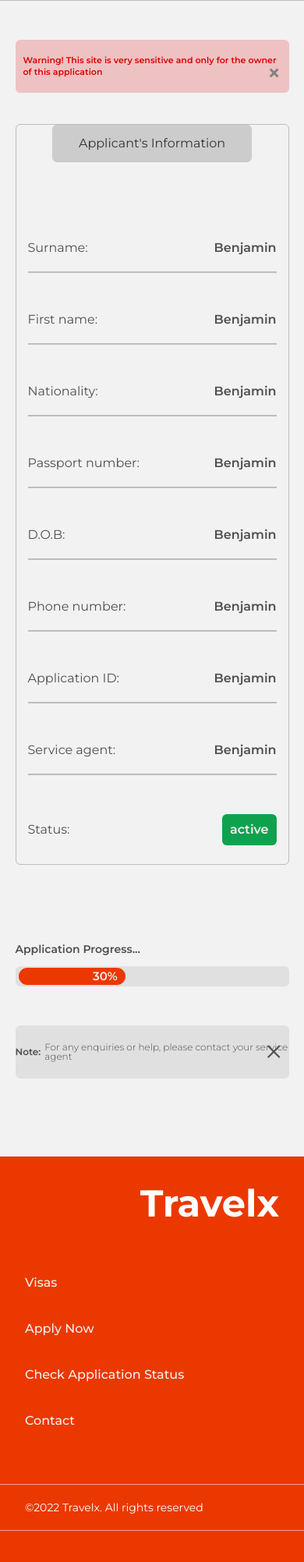
After one commit to LegendaryBen/travel, a PHP site: page /user.html in a window 390 px wide. The commit adds this page. Shown: the part 441-2444 px from the top of the page at 78% size. Run offline with PHP 8.4, Linux system fonts and the light colour scheme.

Commit message:
completed the user page

```diff
--- a/css/apply.css
+++ b/css/apply.css
@@ -451,4 +451,8 @@ footer>div:last-child{
         padding:0px 20px;
     }
 
+    .sec1-second{
+        left:90%;opacity:0;
+    }
+
 }
--- /dev/null
+++ b/css/user.css
@@ -0,0 +1,468 @@
+@import url('https://fonts.googleapis.com/css2?family=Montserrat:ital,wght@0,100;0,200;0,300;0,400;0,500;0,600;0,700;0,800;0,900;1,100;1,200;1,300;1,400;1,500;1,600;1,700;1,800;1,900&display=swap');
+
+
+*,*::before,*::after{
+    margin:0;padding:0;box-sizing: border-box;
+}
+
+body{
+    background: #F2F2F2;
+}
+
+.ham-menu{
+    position:fixed;top:-230%;right:0;height:100vh;width:100%;background-color:rgba(0, 0, 0,0.8);z-index:50;left:0;
+    backdrop-filter:blur(5px);padding:10px 20px;transition:0.5s;overflow:scroll;
+}
+
+.head{
+    display:flex;justify-content:space-between;align-items:center;
+}
+
+.head>div{
+    display:flex;align-items:center;
+}
+
+.head span{
+    font-family:'Montserrat';font-style: normal;font-weight: 600;font-size: 20px;line-height: 24px;color: #F2F2F2;
+}
+
+.cancle,.logo1{
+    width:35px;height:35px;
+}
+
+.logo1{
+    margin-right:10px;
+}
+
+.clicks{
+    margin-top: 100px;
+}
+
+.clicks>div,.clicks2{
+    text-align:center;width:100%;padding-bottom:60px;
+}
+
+.clicks>div a{
+    text-decoration:none;font-family:'Montserrat';font-style: normal;font-weight: 400;font-size: 18px;
+    line-height: 22px;color: #F2F2F2;
+}
+
+header{
+    width:100%;display:flex;justify-content: space-between;align-items: center;padding:20px 64px;
+    position: fixed;top:0;left:0;right:0;z-index:40;top:0;
+}
+
+.first a{
+    text-decoration:none;color:white; font-family: 'Montserrat';font-style: normal;
+    font-weight: 600;font-size: 24px;line-height: 29px;color:black;
+    display:flex;align-items: center;
+}
+
+.first a>*{
+    margin-right:15px;
+}
+
+.second{
+    display:flex;justify-content:space-between;align-items: center;
+}
+
+.second a{
+    text-decoration:none;font-family: 'Montserrat';font-style: normal;font-weight: 400;font-size: 18px;
+    line-height: 22px;color:black;margin-left:50px;display:flex;align-items:center;
+}
+
+.second a>*{
+    margin-left:10px;
+}
+
+.third{
+    font-family: 'Montserrat';font-style: normal;font-weight: 600;font-size: 18px;line-height: 22px;
+    color:white;text-decoration:none;padding:15px 20px;background: #BDBDBD;border-radius: 2px;
+}
+
+.toggle{
+    display:block;
+}
+
+.ham{
+    width:50px;height:50px;display:none;
+}
+
+.section1{
+    width:100%;text-align:center;padding-bottom:20px;margin-top:200px;font-family: 'Montserrat';
+    font-style: normal;font-weight: 700;font-size: 32px;line-height: 39px;color: #333333;
+    border-bottom:1px solid #BDBDBD;
+}
+
+.section2{
+    width:100%;height:248px;padding-bottom:50px;border-bottom:1px solid #BDBDBD;display: flex;
+    justify-content: center;align-items:center;margin-top:80px;font-family: 'Montserrat';font-style: normal;
+}
+
+.section2>div{
+    display:flex;align-items:center;padding-left:0;
+}
+
+.section2 img{
+    margin-right:30px;width: 248px;height:248px;border-radius: 6px;object-fit: cover;
+}
+
+.details>div:first-child{
+    font-weight: 700;font-size: 32px;line-height: 39px;color: #333333;margin-bottom:10px;
+}
+
+.details>div:nth-child(2){
+    font-weight: 400;font-size: 20px;line-height: 24px;color: #4F4F4F;margin-bottom:10px;
+}
+
+.warning{
+    width:100%;display:flex;justify-content: center;align-items:center;margin-top:50px;
+}
+
+.warning>div{
+    width:50%;display:flex;justify-content:center;align-items:center;height: 68px;background: rgba(221, 0, 0, 0.2);
+    border-radius: 6px;font-family: 'Montserrat';font-style: normal;font-weight: 600;font-size: 18px;line-height: 22px;
+    color: #DD0000;padding:10px;position:relative;
+}
+
+.span{
+    position: absolute;right:0px;color:#828282;font-size:40px;
+}
+
+.user-details{
+    margin-top:40px;display:flex;justify-content: center;
+}
+
+.user-details>div{
+    flex-basis:50%;height:1070px;border: 1px solid #BDBDBD;
+    border-radius: 6px;padding: 0px 100px;margin-bottom:40px;
+}
+
+.applicant{
+    display:flex;justify-content: center;align-items:center;
+}
+
+.applicant>div{
+    flex-basis:60%;display:flex;justify-content:center;align-items: center;padding: 12px 0px;
+    height: 48px;background:rgba(189, 189, 189,0.7);border-radius: 6px;font-family: 'Montserrat';
+    font-style: normal;font-weight: 400;font-size: 20px;line-height: 24px;color: #333333;
+}
+
+.next{
+    width:100%;margin-top:100px;
+}
+
+.information{
+    width:100%;margin-bottom:50px;display:flex;justify-content:space-between;align-items: center;
+    padding-bottom:30px;border-bottom:2px solid #BDBDBD;font-family: 'Montserrat';font-style: normal;
+}
+
+.last{
+    width:100%;display:flex;justify-content:space-between;align-items: center;
+}
+
+.last>span:first-child{
+    font-weight: 400;font-size: 20px;line-height: 24px;color: #4F4F4F;font-family: 'Montserrat';font-style: normal;
+}
+
+.information>span:first-child{
+    font-weight: 400;font-size: 20px;line-height: 24px;color: #4F4F4F;
+}
+
+.information>span:last-child{
+    font-weight: 600;font-size: 20px;line-height: 24px;color: #4F4F4F;
+}
+
+.last>span:last-child{
+    font-family: 'Montserrat';font-style: normal;font-weight: 600;font-size: 20px;line-height: 24px;color: #F2F2F2;
+    padding:10px;background: #0FA24E;border-radius: 6px;
+}
+
+
+.loader{
+    width:100%;display:flex;justify-content:center;align-items:center;margin-top:90px;position: relative;
+    margin-bottom:50px;
+}
+
+.loader>div{
+    width:80%;height:36px;padding: 2px 10px;background: #E0E0E0;border-radius: 6px;
+    position:relative;
+}
+
+.loader>div::before{
+    content:"Application Progress...";position: absolute;left:0;top:-40px;font-family: 'Montserrat';
+    font-style: normal;font-weight: 600;font-size: 20px;line-height: 24px;color: #4F4F4F;
+}
+
+
+.load{
+    width:40%;height:100%;position:relative;background: #EB3800;border-radius: 6px;
+}
+
+.load div{
+    position: absolute;font-family: 'Montserrat';font-style: normal;font-weight: 600;font-size: 20px;
+    line-height: 24px;color: #F2F2F2;right:10px;top:5px;
+}
+
+.notice{
+    width:100%;display:flex;justify-content:center;align-items:center;margin-top:50px;position: relative;
+    margin-bottom:100px;
+}
+
+.notice>div{
+    width:80%;height:68px;
+}
+
+.notice>div>div{
+    width:60%;height:100%;position: relative;background: #E0E0E0;border-radius: 6px;
+    display:flex;justify-content:center;align-items:center;font-family: 'Montserrat';
+    font-style: normal;font-weight:300;font-size: 18px;line-height: 22px;color: #4F4F4F;
+}
+
+.notice>div>div span{
+    font-weight:600;padding-right:10px;
+}
+
+.notice>div>div div{
+    position:absolute;right:10px;font-size:50px;
+}
+
+
+footer{
+    padding-bottom:40px;background-color: #EB3800;
+}
+
+
+footer>div:first-child{
+    display:flex;justify-content:flex-end;height:370px;background-color: #EB3800;width:100%;align-items: center;
+    padding:32px 64px;font-family: 'Montserrat';font-style: normal;font-weight: 700;font-size: 250px;
+    line-height: 305px;text-align: right;color: #FFFFFF;
+}
+
+footer>div:nth-child(2){
+    display:flex;flex-direction:column;height:300px;width:100%;background-color:#EB3800;padding:32px 64px;
+}
+
+footer>div:nth-child(2)>a{
+    text-decoration:none;font-family: 'Montserrat';
+    font-style: normal;font-weight: 500;font-size: 22px;line-height: 27px;color: #F2F2F2;margin-bottom: 20px;
+}
+
+footer>div:last-child{
+    width:100%;height:60px;border-top:1px solid rgba(255, 255, 255,0.5);
+    border-bottom:1px solid rgba(255, 255, 255,0.5);background-color: #EB3800;
+    font-family: 'Montserrat';font-style: normal;font-weight: 400;font-size: 14px;
+    line-height: 17px;color: #FFFFFF;padding:0px 64px;display:flex;justify-content:flex-start;align-items:center;
+}
+
+@media only screen and (max-width:1024px){
+    header{
+        padding:20px 32px;
+    }
+
+    .first a{
+        font-size: 20px;line-height: 26px;
+    }
+
+    .second a{
+        font-size:15px;line-height:18px;margin-left:30px;
+    }
+
+    .third{
+        font-size: 15px;line-height:18px;
+    }
+
+    footer>div:first-child{
+        font-size: 200px;
+    }
+
+    .warning>div{
+        width:80%;
+    }
+
+    .user-details>div{
+        flex-basis:80%;
+    }
+
+    .span{
+        right:10px;
+    }
+
+    .notice>div>div{
+        width:90%;
+    }
+
+}
+
+@media only screen and (max-width:768px){
+
+    .ham{
+        display:block;
+    }
+
+    .toggle{
+        display:none;
+    }
+
+    .second{
+        display:none;
+    }
+
+    footer>div:first-child{
+        padding:32px 32px;font-size:150px;
+    }
+
+    footer>div:nth-child(2){
+        padding:32px 32px;
+    }
+
+    footer>div:nth-child(2)>a{
+        font-size:18px;
+    }
+
+    footer>div:last-child{
+        padding:0px 32px;
+    }
+
+    .warning>div{
+        width:90%;
+    }
+
+    .user-details>div{
+        flex-basis:90%;padding:0px 50px;
+    }
+
+    .notice>div>div{
+        width:100%;
+    }
+
+    .loader>div{
+        width:90%;
+    }
+
+    .notice>div{
+        width:90%;
+    }
+
+    .notice>div>div{
+        width:100%;font-size:15px;
+    }
+
+}
+
+@media only screen and (max-width:426px){
+    .warning>div{
+        font-size:11px;line-height:15px;
+    }
+
+    header{
+        padding:20px 20px;
+    }
+
+    .span{
+        font-size:30px;top:35px
+    }
+
+    .section1{
+        font-size:18px;line-height:21px;
+    }
+
+    .section2>div{
+        padding-left:5px;
+    }
+
+    .section2{
+        width:100%;height:180px;padding-bottom:0px;border-bottom:1px solid #BDBDBD;display: flex;
+        justify-content: center;align-items:center;margin-top:20px;
+    }
+
+    .section2 img{
+        margin-right:10px;width:120px;height:120px;border-radius: 6px;object-fit: cover;
+    }
+
+    .details>div:first-child{
+        font-weight: 700;font-size:20px;line-height:24px;color: #333333;margin-bottom:10px;
+    }
+
+    .details>div:nth-child(2){
+        font-weight: 400;font-size:17px;line-height: 20px;color: #4F4F4F;margin-bottom:10px;
+    }
+
+    .user-details>div{
+        flex-basis:90%;padding:0px 15px;
+    }
+
+    .applicant>div{
+        flex-basis:80%;font-size:16px;line-height: 20px;
+    }
+
+    .information{
+        width:100%;margin-bottom:50px;display:flex;justify-content:space-between;align-items: center;
+        padding-bottom:20px;border-bottom:2px solid #BDBDBD;font-family: 'Montserrat';font-style: normal;
+    }
+
+    .last>span:first-child{
+        font-size:16px;line-height: 20px;
+    }
+
+    .information>span:first-child{
+        font-size:16px;line-height: 20px;
+    }
+
+    .information>span:last-child{
+        font-size:16px;line-height: 20px;
+    }
+
+    .last>span:last-child{
+        font-size:16px;line-height: 20px;padding:10px;
+    }
+
+    .user-details>div{
+        height:950px;
+    }
+
+    footer>div:first-child{
+        padding:32px 32px;font-size:48px;line-height:59px;height:120px;
+    }
+
+    footer>div:nth-child(2){
+        padding:32px 32px;
+    }
+
+    footer>div:nth-child(2)>a{
+        font-size:16px;line-height:20px;height:100px;
+    }
+
+    footer>div:last-child{
+        padding:0px 32px;
+    }
+
+    .loader>div{
+        height:26px;padding: 2px 4px;
+    }
+
+    .load{
+        border-radius:12px;
+    }
+
+    .load div{
+        font-size:15px;line-height:12px;right:10px;top:5px;
+    }
+
+    .loader>div::before{
+        top:-30px;font-size:14px;line-height:17px;
+    }
+
+    .notice>div>div{
+        font-size: 12px;line-height:12px;
+    }
+
+    .notice>div>div span{
+        font-weight:600;padding-right:5px;
+    }
+
+    .notice>div>div div{
+        position:absolute;right:5px;font-size:50px;
+    }
+
+}
--- /dev/null
+++ b/user.html
@@ -0,0 +1,196 @@
+<!DOCTYPE html>
+<html lang="en">
+<head>
+    <meta charset="UTF-8">
+    <meta http-equiv="X-UA-Compatible" content="IE=edge">
+    <meta name="viewport" content="width=device-width, initial-scale=1.0">
+    <link rel="stylesheet" href="css/user.css">
+    <link rel="shortcut icon" href="images/logo.svg" type="image/x-icon">
+    <title>Travel-X</title>
+</head>
+<body>
+    <div class="ham-menu">
+        <div class="head">
+            <div>
+                <img src="images/logo.svg" alt="" class="logo1">
+                <span>Travelx</span>
+            </div>
+            <img src="images/cancel.svg" alt="" class="cancle">
+        </div>
+        <div class="clicks">
+            <div>
+                <a href="#">Home</a>
+            </div>
+            <div>
+                <a href="#">Visas</a>
+            </div>
+            <div>
+                <a href="#">Application Status</a>
+            </div>
+            <div>
+                <a href="#">About Us</a>
+            </div>
+            <div>
+                <a href="#">Contact</a>
+            </div>
+        </div>
+        <div class="clicks2">
+            <a class="third">Apply Now</a>
+        </div>
+    </div>
+    <header>
+        <div class="first">
+            <a href="#">
+                <img src="images/logo.svg" alt="" class="log">
+                <div>Travel x</div>
+            </a>
+        </div>
+        <div class="second">
+            <a href="#">Home</a>
+            <a href="#">Visas</a>
+            <a href="#">
+                <div>Application</div>
+                <div>Status</div>
+            </a>
+            <a href="#">About Us</a>
+            <a href="#">Contact</a>
+        </div>
+        <div>
+            <a  class="third toggle">Apply Now</a>
+            <img src="images/black-ham.svg"  alt="" class="ham">
+        </div>
+    </header>
+    <div class="section1">
+        The Federal Government Of Germany
+    </div>
+    <div class="section2">
+        <div>
+            <img src="images/study1.svg" alt="">
+            <div class="details">
+                <div>Benjamin Chimaobi</div>
+                <div>Visa Type : Study Visa</div>
+            </div>
+        </div>
+    </div>
+    <div class="warning">
+        <div>
+            Warning! This site is very sensitive and only for the owner of this application
+            <span class="span">&times;</span>
+        </div>
+    </div>
+    <div class="user-details">
+        <div>
+            <div class="applicant">
+                <div>
+                    Applicant's Information
+                </div>
+            </div>
+            <div class="next">
+                <div class="information">
+                    <span>
+                        Surname:
+                    </span>
+                    <span>
+                        Benjamin
+                    </span>
+                </div>
+                <div class="information">
+                    <span>
+                        First name:
+                    </span>
+                    <span>
+                        Benjamin
+                    </span>
+                </div>
+                <div class="information">
+                    <span>
+                        Nationality:
+                    </span>
+                    <span>
+                        Benjamin
+                    </span>
+                </div>
+                <div class="information">
+                    <span>
+                        Passport number:
+                    </span>
+                    <span>
+                        Benjamin
+                    </span>
+                </div>
+                <div class="information">
+                    <span>
+                        D.O.B:
+                    </span>
+                    <span>
+                        Benjamin
+                    </span>
+                </div>
+                <div class="information">
+                    <span>
+                        Phone number:
+                    </span>
+                    <span>
+                        Benjamin
+                    </span>
+                </div>
+                <div class="information">
+                    <span>
+                        Application ID:
+                    </span>
+                    <span>
+                        Benjamin
+                    </span>
+                </div>
+                <div class="information">
+                    <span>
+                        Service agent:
+                    </span>
+                    <span>
+                        Benjamin
+                    </span>
+                </div>
+                <div class="last">
+                    <span>
+                        Status:
+                    </span>
+                    <span>
+                        active
+                    </span>
+                </div>
+            </div>
+        </div>
+    </div>
+    <div class="loader">
+        <div>
+            <div class="load">
+                <div>
+                    30%
+                </div>
+            </div>
+        </div>
+    </div>
+    <div class="notice">
+        <div>
+            <div>
+                <span>Note:</span> For any enquiries or help, please contact your service agent
+                <div>&times;</div>
+            </div>
+        </div>
+    </div>
+    <footer>
+        <div>
+            <span>Travelx</span>
+        </div>
+        <div>
+            <a href="#">Visas</a>
+            <a href="#">Apply Now</a>
+            <a href="#">Check Application Status</a>
+            <a href="#">Contact</a>
+        </div>
+        <div>
+            <span>&copy;2022 Travelx. All rights reserved</span>
+        </div>
+    </footer>
+</body>
+</html>
```
